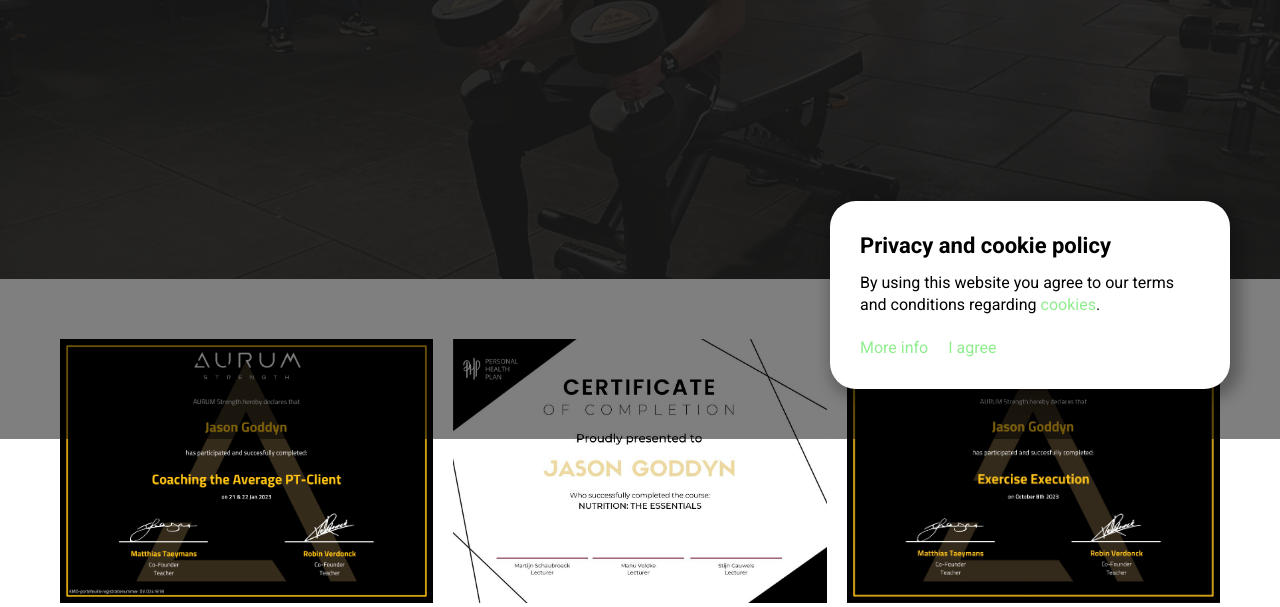
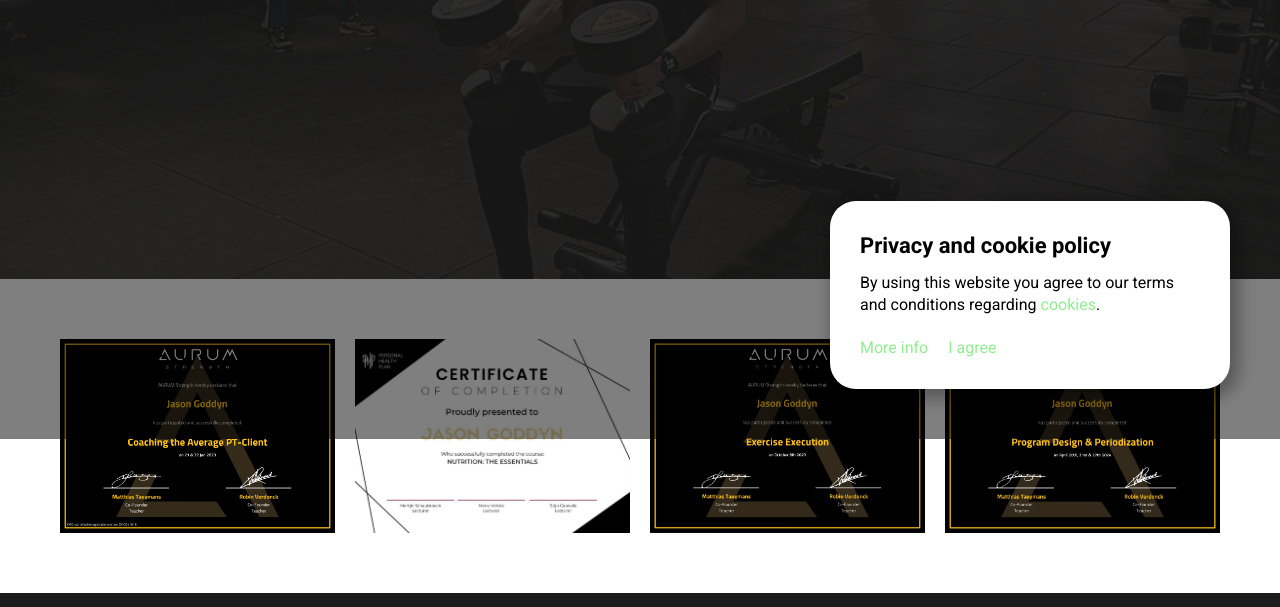
Before and after one commit to K1NGAARON/jason-coaching, a plain HTML site: page certificaten/index.html in a window 1280 px wide. Shown: the part 361-968 px from the top of the page. Drawn offline with nearby package versions, Linux system fonts and the light colour scheme; files whose address does not match are found by name.

Commit message:
added certificate

```diff
--- a/certificaten/index.html
+++ b/certificaten/index.html
@@ -120,6 +120,9 @@
             <div class="item">
                 <img src="/certificaten/img/exercise.jpg" alt="">
             </div>
+            <div class="item">
+                <img src="/certificaten/img/program-design.jpg" alt="">
+            </div>
         </div>
     </div>
 </div>
```
Also changed, not shown: certificaten/img/program-design.jpg (added).
